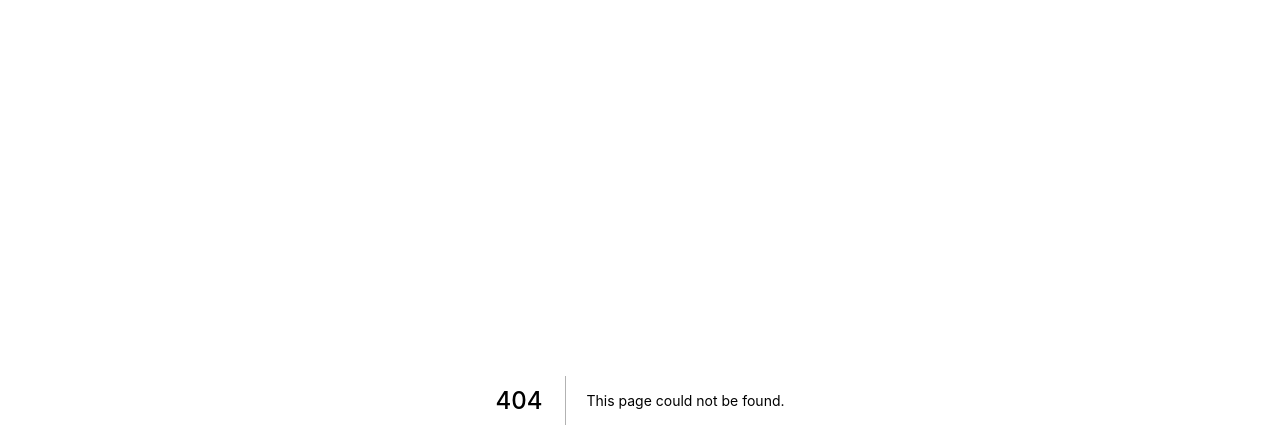
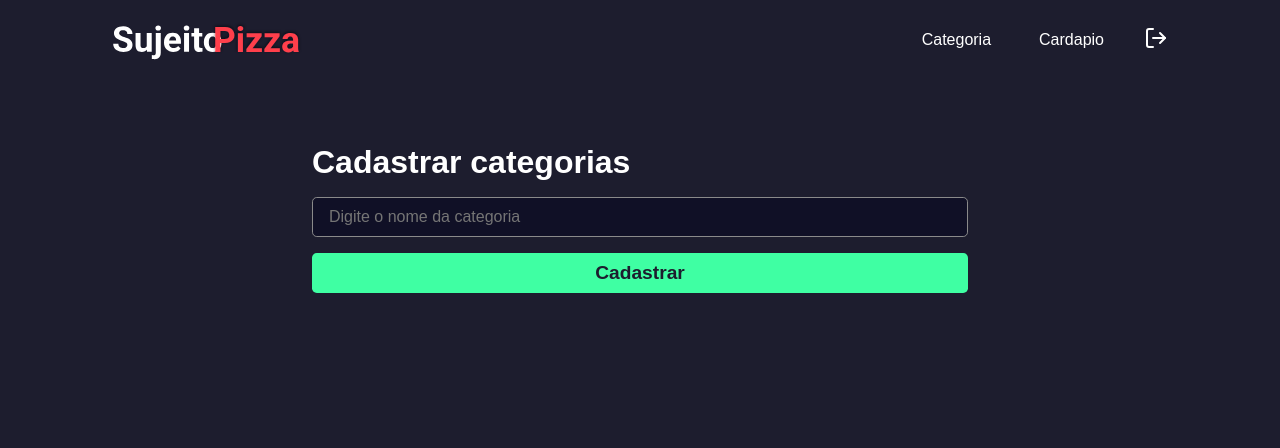
Before and after one commit to italoSouzaTI/frontendPizzaria, a Next.js app: page /category in a window 1280 px wide. Before the commit this address had no page. Shown: the top 448 px of the page. Built offline with nearby package versions, Linux system fonts and the light colour scheme.

Commit message:
criando tela de cadastro categoria

```diff
--- a/src/components/header/index.tsx
+++ b/src/components/header/index.tsx
@@ -13,10 +13,10 @@
                 </Link>
                 <nav className={styles.menuNav}>
                     <Link href="/category">
-                        <a>Category</a>
+                        <a>Categoria</a>
                     </Link>
                     <Link href="/product">
-                        <a>Category</a>
+                        <a>Cardapio</a>
                     </Link>
                     <button onClick={signOut}>
                         <FiLogOut color="#fff" size={24} />
--- /dev/null
+++ b/src/pages/category/index.tsx
@@ -0,0 +1,47 @@
+import { useState, FormEvent } from "react"
+import Head from "next/head"
+import { Header } from '../../components/header'
+import styles from './styles.module.scss'
+import { setupAPIClient } from "../../services/api";
+import { toast } from "react-toastify";
+export default function category () {
+    const [name, setName] = useState('');
+    async function handleRegister (event: FormEvent) {
+        event.preventDefault();
+        if (name === '') {
+            return;
+        }
+        const apiClient = setupAPIClient();
+        await apiClient.post('category', { name });
+        toast.success('Categoria cadastrada com sucesso!.');
+        setName('');
+    }
+    return (
+        <>
+            <Head>
+                <title>NovaCategoria - Sujeito Pizzaria</title>
+            </Head>
+            <div>
+                <Header />
+                <main className={styles.container}>
+                    <h1>Cadastrar categorias</h1>
+
+                    <form onSubmit={handleRegister} className={styles.form}>
+                        <input type="text"
+                            placeholder="Digite o nome da categoria"
+                            className={styles.input}
+                            value={name}
+                            onChange={(e) => setName(e.target.value)}
+                        />
+                        <button
+                            className={styles.buttonAdd}
+                            type="submit">
+                            Cadastrar
+                        </button>
+
+                    </form>
+                </main>
+            </div>
+        </>
+    )
+}
--- /dev/null
+++ b/src/pages/category/styles.module.scss
@@ -0,0 +1,42 @@
+.container {
+    max-width: 720px;
+    margin: 4rem auto;
+    padding: 0 2rem;
+
+
+    display: flex;
+    justify-content: space-between;
+    flex-direction: column;
+}
+
+.container h1 {
+    color: var(--white);
+}
+
+.form {
+    display: flex;
+    flex-direction: column;
+    margin: 1rem 0;
+}
+
+.input {
+    background-color: var(--dark-900);
+    border: 0;
+    padding: 1rem;
+    height: 40px;
+    border-radius: 0.3rem;
+    color: var(--white);
+    border: 1px solid var(--gray-100);
+    margin-bottom: 1rem;
+}
+
+.buttonAdd {
+    height: 40px;
+    border: 0;
+    background-color: var(--green-900);
+    font-weight: bold;
+    font-size: 1.2rem;
+    border-radius: 0.3rem;
+    color: var(--dark-700);
+
+}
```
